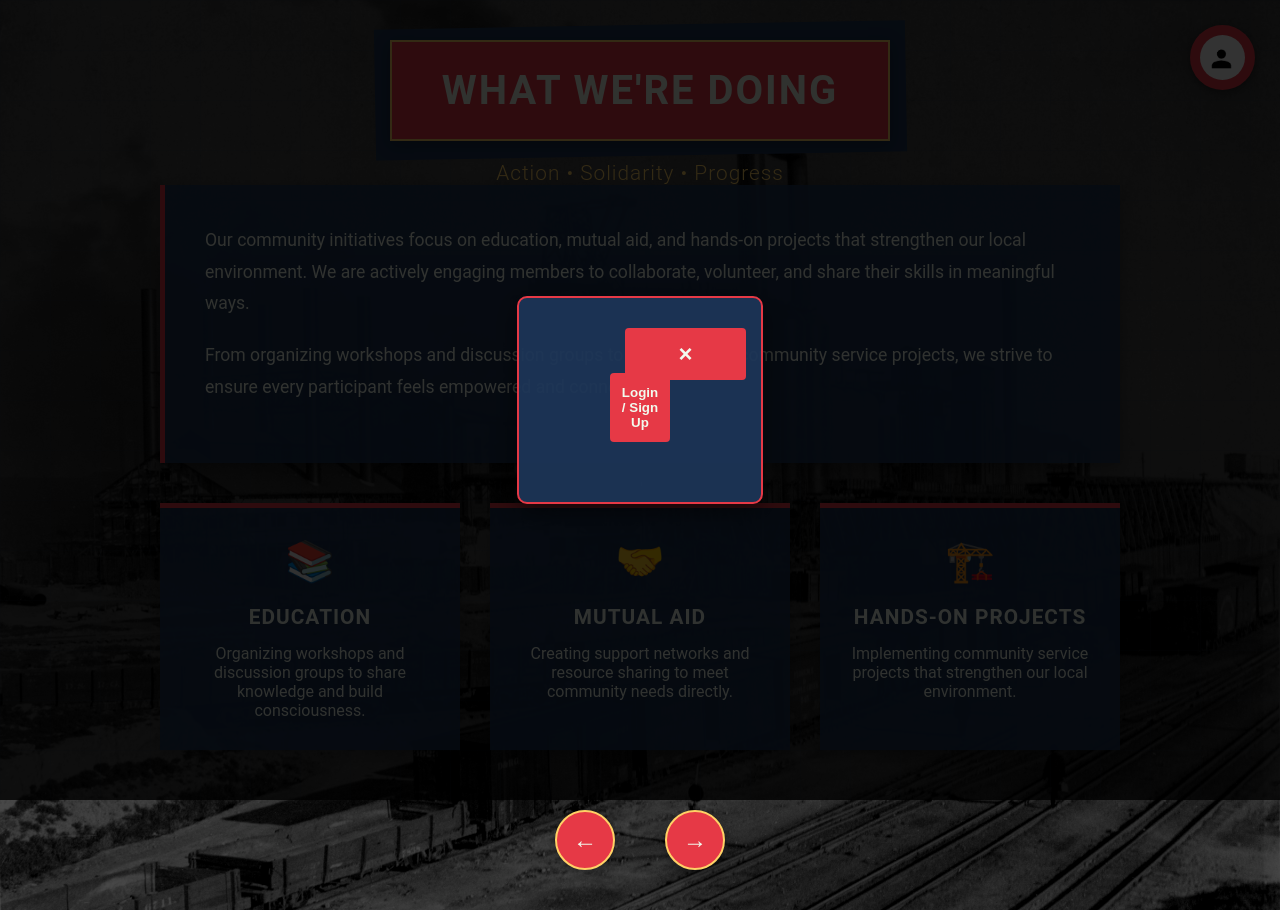
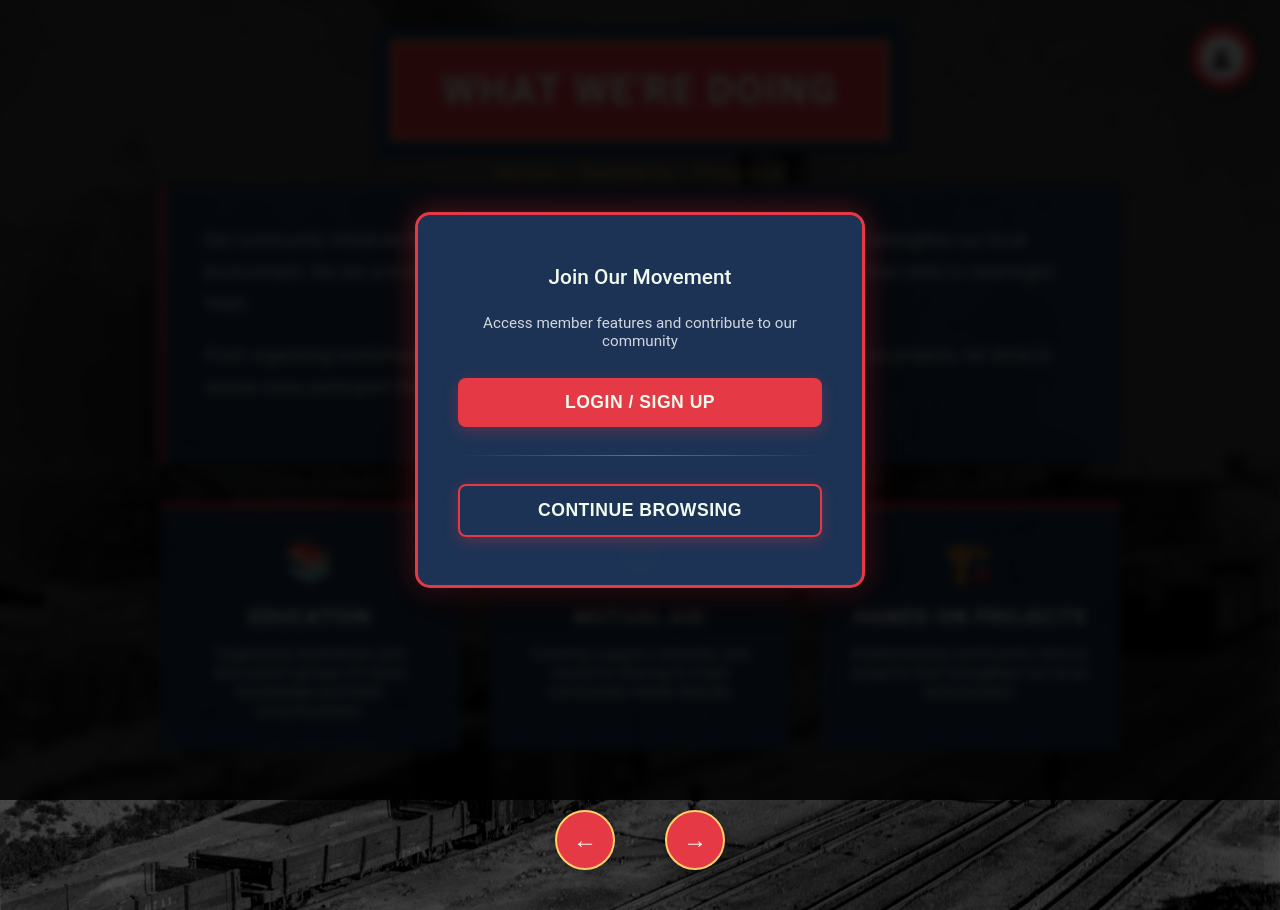
Before and after one commit to PuebloCommunists/PuebloColorado, a plain HTML site: page doing.html in a window 1280 px wide. Both pictures are taken after a click on the button 1222 px from the left and 57 px from the top of the page. Drawn offline with Linux system fonts and the light colour scheme.

Commit message:
Add files via upload

```diff
--- a/doing.html
+++ b/doing.html
@@ -30,17 +30,88 @@ body { font-family: 'Roboto', Arial; min-height: 100vh; display: flex; flex-dire
 .navigator-arrow { width: 60px; height: 60px; display: flex; align-items: center; justify-content: center; background: var(--red); border: 2px solid var(--yellow);
                    border-radius: 50%; cursor: pointer; transition: all 0.3s; box-shadow: 0 4px 10px rgba(0,0,0,0.3); }
 .navigator-arrow:hover { transform: scale(1.1); background: var(--dark-red); box-shadow: 0 0 20px var(--red); }
-.popup-overlay { display: none; position: fixed; inset: 0; background: rgba(0,0,0,0.8); align-items: center; justify-content: center; z-index: 2000; }
-.popup { position: relative; background: rgba(29,53,87,0.95); padding: 60px; border-radius: 10px; box-shadow: 0 8px 25px rgba(0,0,0,0.5); text-align: center; border: 2px solid var(--red); color: var(--light); }
-.close-popup { position: absolute; top: 15px; right: 15px; background: none; border: none; font-size: 24px; cursor: pointer; color: var(--light); }
-.popup button { width: 50%; padding: 12px; margin-top: 15px; border: none; background: var(--red); cursor: pointer; border-radius: 4px; color: var(--light); font-weight: 600; }
+
+/* Enhanced Popup */
+.popup-overlay {
+  display: none;
+  position: fixed;
+  inset: 0;
+  background: rgba(0, 0, 0, 0.85);
+  align-items: center;
+  justify-content: center;
+  z-index: 2000;
+  backdrop-filter: blur(5px);
+}
+
+.popup {
+  background: rgba(29, 53, 87, 0.98);
+  border: 3px solid var(--red);
+  border-radius: 15px;
+  padding: 50px 40px 40px;
+  box-shadow: 0 20px 60px rgba(0, 0, 0, 0.6), 0 0 30px rgba(230, 57, 70, 0.4);
+  min-width: 380px;
+  max-width: 450px;
+  text-align: center;
+  position: relative;
+  animation: popupSlide 0.3s ease-out;
+}
+
+@keyframes popupSlide {
+  from { opacity: 0; transform: scale(0.9) translateY(-20px); }
+  to { opacity: 1; transform: scale(1) translateY(0); }
+}
+
+.popup-content {
+  margin-bottom: 25px;
+  font-size: 1.3rem;
+  color: var(--light);
+  font-weight: 500;
+}
+
+.popup button {
+  width: 100%;
+  padding: 14px;
+  margin: 8px 0;
+  border: none;
+  background: var(--red);
+  color: var(--light);
+  font-weight: 600;
+  font-size: 1.1rem;
+  border-radius: 8px;
+  cursor: pointer;
+  transition: all 0.3s;
+  text-transform: uppercase;
+  letter-spacing: 0.5px;
+  box-shadow: 0 4px 15px rgba(230, 57, 70, 0.3);
+}
+
+.popup button:hover {
+  background: var(--dark-red);
+  transform: translateY(-2px);
+  box-shadow: 0 6px 20px rgba(230, 57, 70, 0.4);
+}
+
+.popup button:active {
+  transform: translateY(0);
+}
+
+.popup-divider {
+  margin: 20px 0;
+  height: 1px;
+  background: linear-gradient(90deg, transparent, rgba(255, 255, 255, 0.3), transparent);
+}
+
 @media (max-width: 768px) { .action-grid { grid-template-columns: 1fr; } .title-main { font-size: 1.8rem; padding: 20px 30px; } }
 </style>
 </head>
 <body>
 <div class="industrial-overlay"></div>
 <button class="top-btn" id="menuBtn"><img src="accimg.png" alt="Account"></button>
-<div class="popup-overlay" id="popupOverlay"><div class="popup"><button class="close-popup" id="closePopup">&times;</button><div id="popupContent"></div></div></div>
+<div class="popup-overlay" id="popupOverlay">
+  <div class="popup">
+    <div id="popupContent"></div>
+  </div>
+</div>
 <div class="container">
   <div class="header"><div class="title-container"><div class="title-backdrop"></div><h1 class="title-main">What We're Doing</h1></div>
   <p class="subtitle">Action • Solidarity • Progress</p></div>
@@ -58,21 +129,49 @@ body { font-family: 'Roboto', Arial; min-height: 100vh; display: flex; flex-dire
     <div class="navigator-arrow" onclick="location.href='members.html'"><span style="font-size:1.5rem;color:var(--light);font-weight:bold;">→</span></div>
   </div>
 </div>
+
 <script>
 const key = "loggedInUser", overlay = document.getElementById("popupOverlay"), popup = document.getElementById("popupContent");
+
 function updatePopup() {
-  popup.innerHTML = "";
   const user = JSON.parse(localStorage.getItem(key));
+
   if (user) {
-    popup.innerHTML = `<div style="margin-bottom:20px;">Logged in as: ${user.username}${user.role==="admin"?" (admin)":""}</div>`;
-    const btn = document.createElement("button"); btn.textContent = "Logout"; btn.onclick = () => { localStorage.removeItem(key); location.reload(); };
-    popup.appendChild(btn);
+    popup.innerHTML = `
+      <div class="popup-content">
+        Welcome back, <strong>${user.username}</strong>${user.role === "admin" ? " <span style='color:var(--yellow);'>(Admin)</span>" : ""}
+      </div>
+      <div class="popup-divider"></div>
+      <button onclick="location.href='members.html'">Member Portal</button>
+      <button onclick="logout()">Logout</button>
+    `;
   } else {
-    const btn = document.createElement("button"); btn.textContent = "Login / Sign Up"; btn.onclick = () => location.href = "login.html"; popup.appendChild(btn);
+    popup.innerHTML = `
+      <div class="popup-content">
+        Join Our Movement
+      </div>
+      <div style="margin-bottom:20px;color:rgba(255,255,255,0.8);font-size:0.95rem;">
+        Access member features and contribute to our community
+      </div>
+      <button onclick="location.href='login.html'">Login / Sign Up</button>
+      <div class="popup-divider"></div>
+      <button onclick="overlay.style.display='none'" style="background:transparent;border:2px solid var(--red);">
+        Continue Browsing
+      </button>
+    `;
   }
 }
-document.getElementById("menuBtn").onclick = () => { updatePopup(); overlay.style.display = "flex"; };
-document.getElementById("closePopup").onclick = () => overlay.style.display = "none";
+
+function logout() {
+  localStorage.removeItem(key);
+  location.reload();
+}
+
+document.getElementById("menuBtn").onclick = () => {
+  updatePopup();
+  overlay.style.display = "flex";
+};
+
 overlay.onclick = e => { if (e.target === overlay) overlay.style.display = "none"; };
 </script>
 </body>
```
